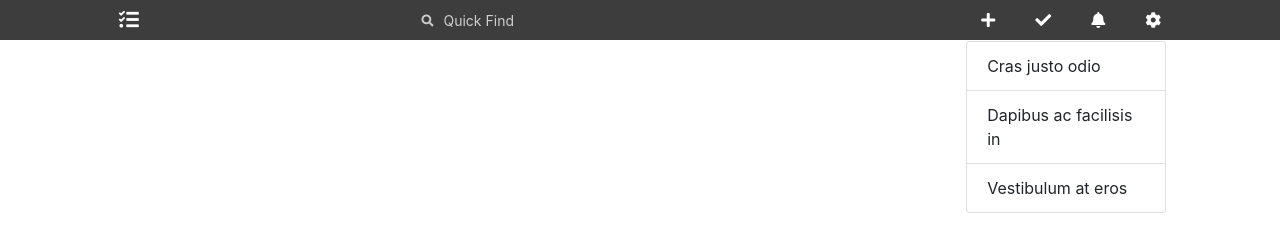
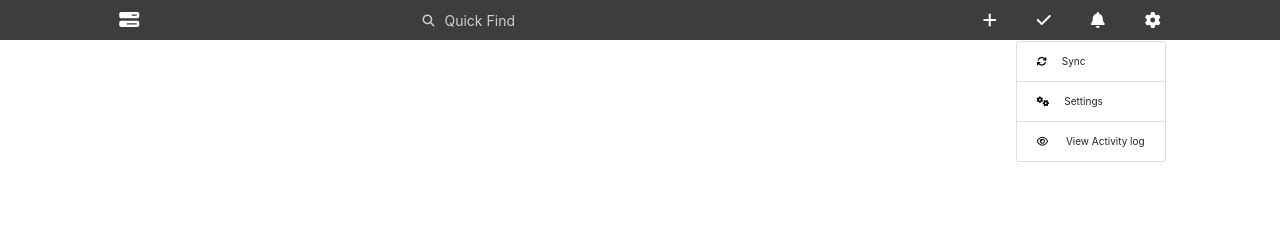
Before and after one commit to masterReactJS/TodoJS, a plain HTML site: page index.html in a window 1280 px wide. Both pictures are taken after a click on the icon 1153 px from the left and 20 px from the top of the page. Drawn offline with nearby package versions, Linux system fonts and the light colour scheme.

Commit message:
Settings List implemented

```diff
--- a/index.css
+++ b/index.css
@@ -66,11 +66,21 @@
     display: none;
 }
 
+.list {
+    font-size: 10px;
+}
+
 .fa {
     color:#fff;
     margin:0px 20px;
 }
 
+.subIcons {
+    color: black;
+    padding: 0px;
+    margin: 0px 15px 0px 0px;
+}
+
 .fa:hover{
     cursor:pointer;
 }
--- a/index.html
+++ b/index.html
@@ -28,17 +28,24 @@
             <i class="fa fa-bell" aria-hidden="true"></i>
             <div class="settingsBox">
                 <i class="fa fa-cog" aria-hidden="true"></i>
-                <div class="card" id="settingsList" style="width: 200px;">
+                <div class="card" id="settingsList" style="width: 150px;">
                     <ul class="list-group list-group-flush">
-                        <li class="list-group-item">Cras justo odio</li>
-                        <li class="list-group-item">Dapibus ac facilisis in</li>
-                        <li class="list-group-item">Vestibulum at eros</li>
+                        <li class="list list-group-item">
+                            <i class="fa fa-refresh subIcons" aria-hidden="true"></i><span>Sync</span>
+                        </li>
+                        <li class="list list-group-item">
+                            <i class="fa fa-cogs subIcons" aria-hidden="true"></i><span>Settings</span>
+                        </li>
+                        <li class="list list-group-item">
+                            <i class="fa fa-eye subIcons" aria-hidden="true"></i> <span>View Activity log</span>
+                        </li>
                     </ul>
                 </div>
             </div>
         </div>
     </div>
     <script src="index.js"></script>
+    <script src="https://use.fontawesome.com/326e3b6e3b.js"></script>
 </body>
 
 </html>
--- a/index.js
+++ b/index.js
@@ -2,9 +2,10 @@ var settingsButton = document.getElementsByClassName("fa-cog");
 var settingsList = document.getElementById("settingsList");
 
 document.addEventListener("click", function() {
-    //settingsList.style.display = "none";
+    settingsList.style.display == "block" ? settingsList.style.display = "none" : null;
 });
 
-settingsButton[0].addEventListener("click", function() {
-    settingsList.style.display = "block";
+settingsButton[0].addEventListener("click", function(event) {
+    event.stopPropagation();
+    settingsList.style.display == "block" ? settingsList.style.display = "none" : settingsList.style.display = "block";;
 });
```
